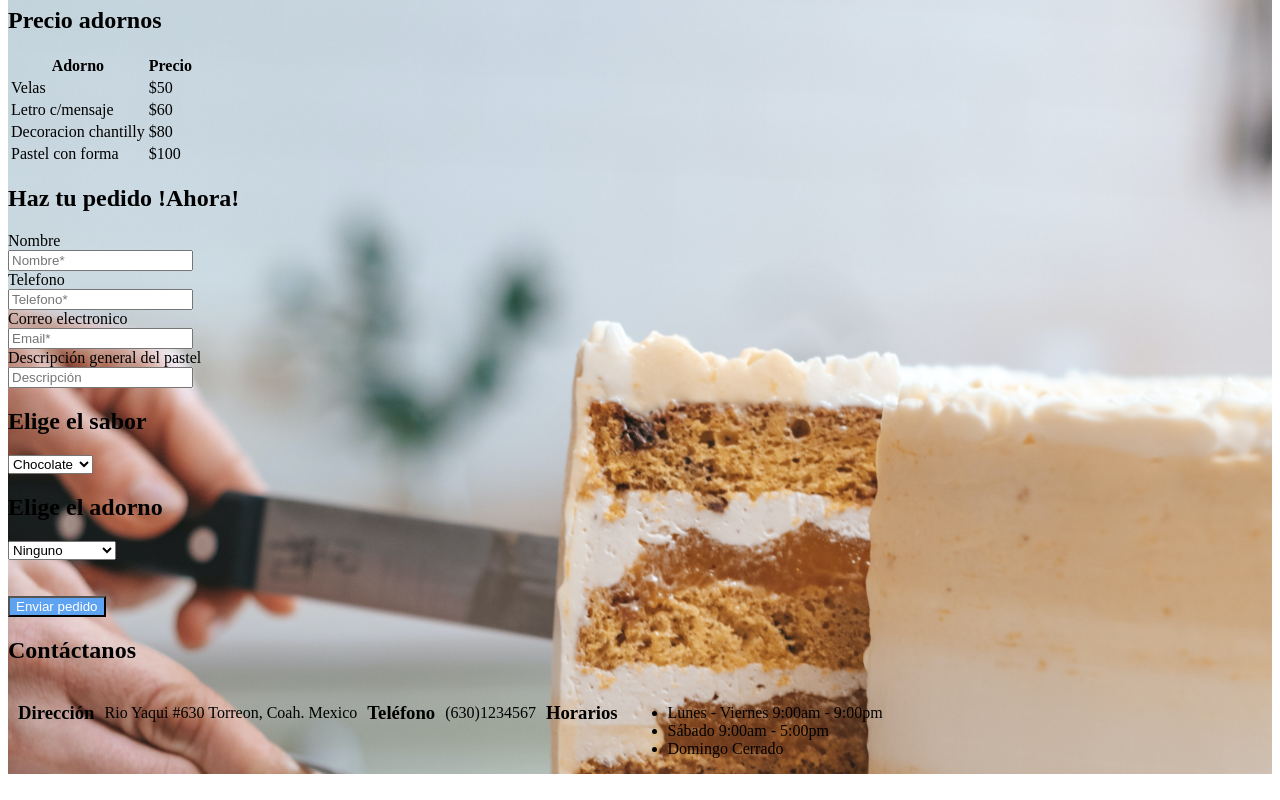
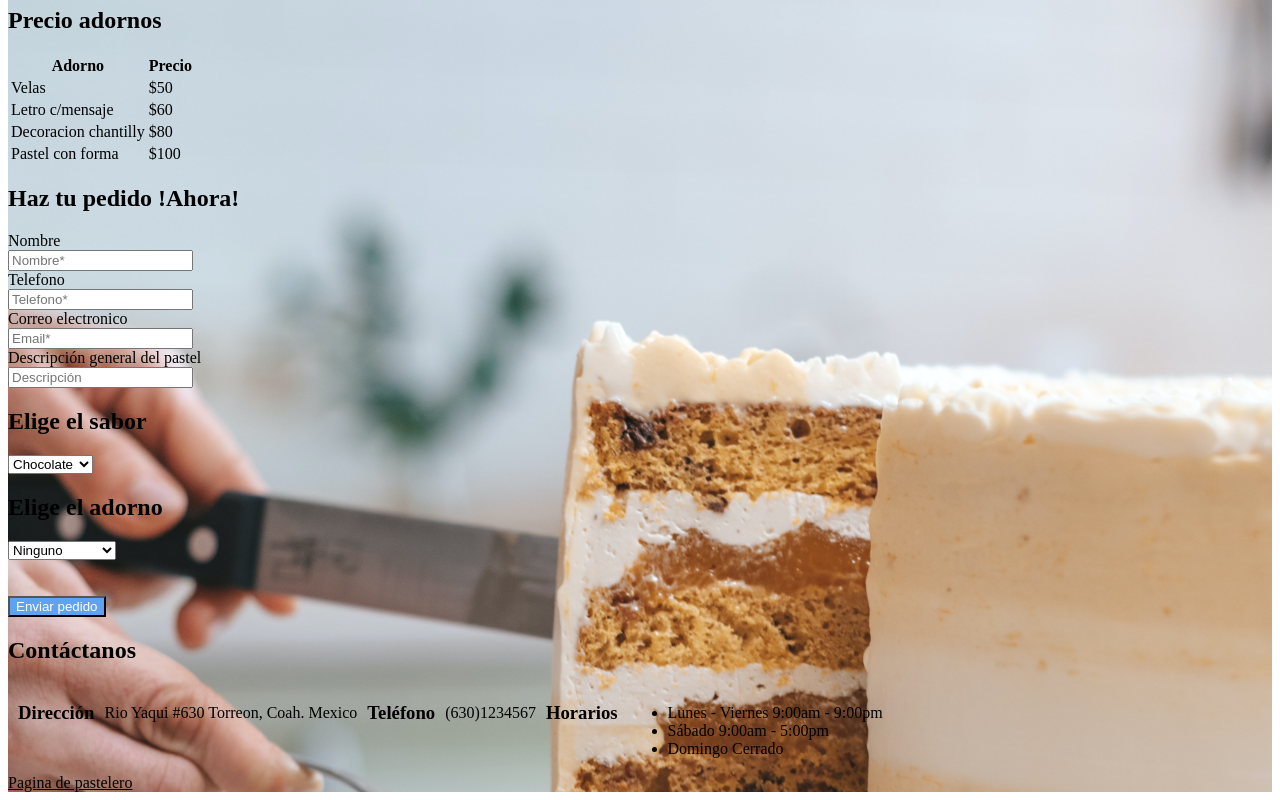
Before and after one commit to elabes/SweetTaste, a plain HTML site: page index.html in a window 1280 px wide. Shown: the part 354-1154 px from the top of the page. Drawn offline with Linux system fonts and the light colour scheme.

Commit message:
añadido vinculo a pagina de pastelero

```diff
--- a/index.html
+++ b/index.html
@@ -120,6 +120,8 @@
                 </ul>
             </p>
             </span>
+            <br>
+            <a href="Pastelero.html">Pagina de pastelero</a>
     </footer>
     </div>
 </div>
```
